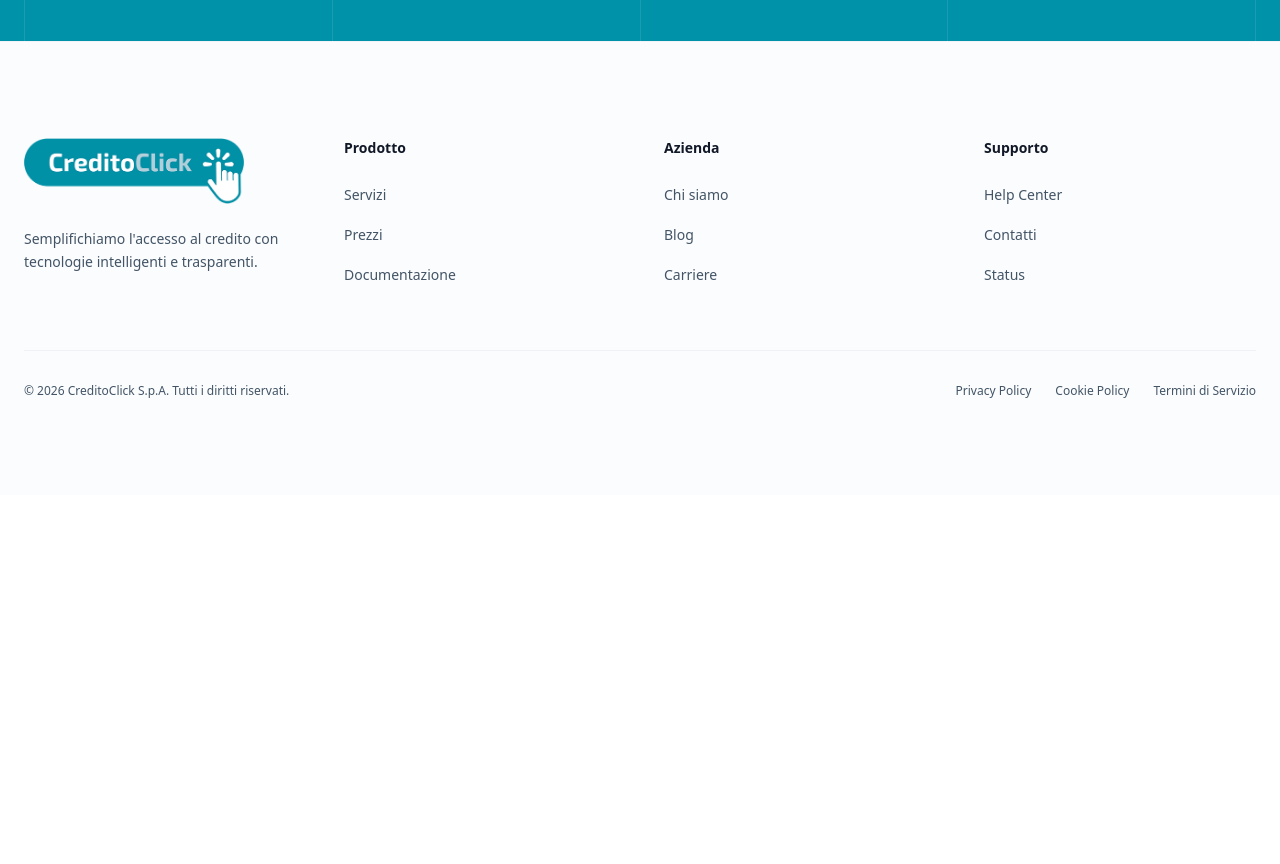
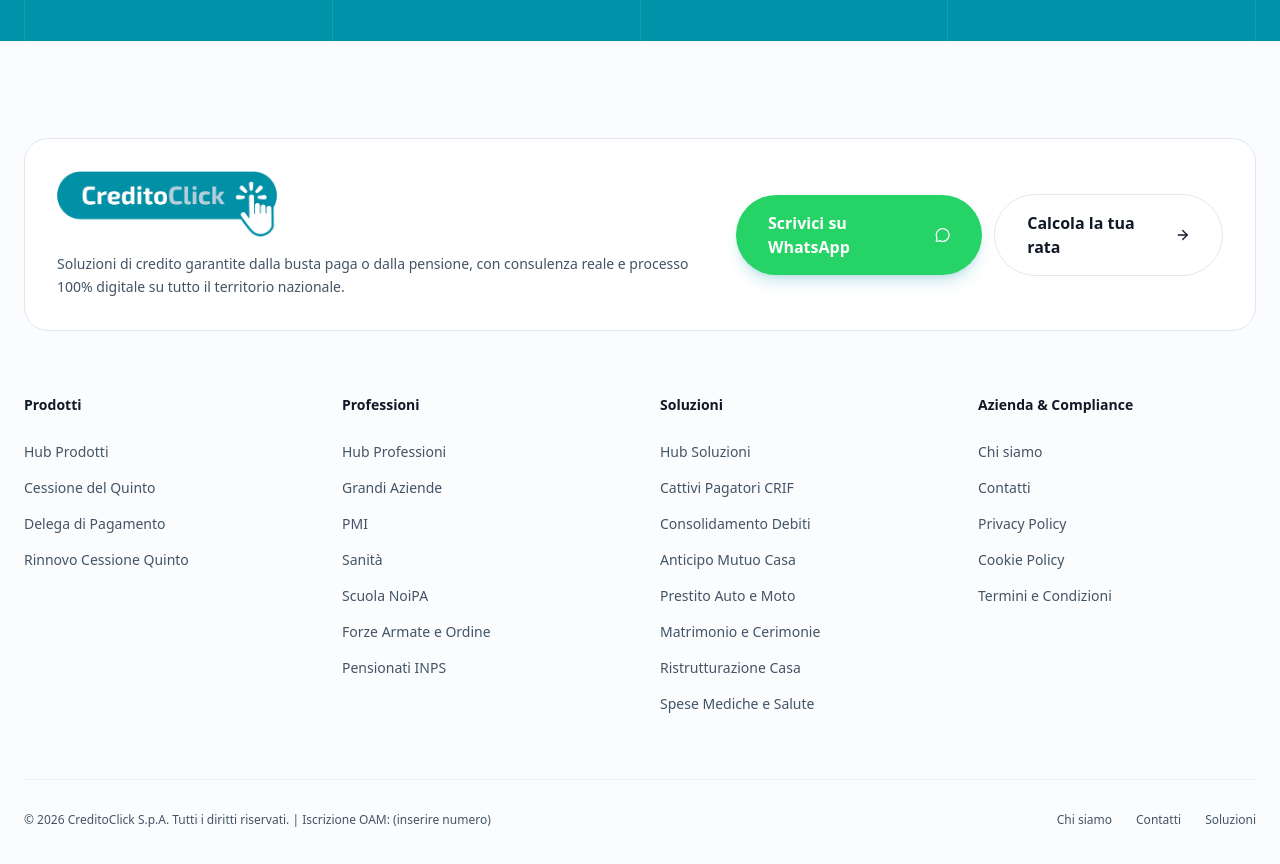
Before and after one commit to maddl-team/creditoclick, a Next.js app: page / in a window 1280 px wide. Shown: the part 9880-10744 px from the top of the page. Before the commit the page ends 10375 px from the top, so only its background shows below. Built offline with nearby package versions, Linux system fonts and the light colour scheme; no server answers.

Commit message:
add footer

```diff
--- a/src/components/ui/Footer.tsx
+++ b/src/components/ui/Footer.tsx
@@ -1,41 +1,68 @@
+"use client";
+
 import * as React from "react";
 import Link from "next/link";
 import Image from "next/image";
+import { ArrowRight, MessageCircle } from "lucide-react";
+import { Button } from "./Button";
 
 const FOOTER_LINKS = [
     {
-        title: "Prodotto",
+        title: "Prodotti",
         links: [
-            { label: "Servizi", href: "/prodotti/cessione-del-quinto" },
-            { label: "Prezzi", href: "#" },
-            { label: "Documentazione", href: "#" },
+            { label: "Hub Prodotti", href: "/prodotti" },
+            { label: "Cessione del Quinto", href: "/prodotti/cessione-del-quinto" },
+            { label: "Delega di Pagamento", href: "/prodotti/delega-di-pagamento" },
+            { label: "Rinnovo Cessione Quinto", href: "/prodotti/rinnovo-cessione-quinto" },
         ],
     },
     {
-        title: "Azienda",
+        title: "Professioni",
         links: [
-            { label: "Chi siamo", href: "#" },
-            { label: "Blog", href: "#" },
-            { label: "Carriere", href: "#" },
+            { label: "Hub Professioni", href: "/professioni" },
+            { label: "Grandi Aziende", href: "/professioni/dipendenti-privati-grandi-aziende" },
+            { label: "PMI", href: "/professioni/dipendenti-piccole-imprese-pmi" },
+            { label: "Sanità", href: "/professioni/sanita-infermieri-medici" },
+            { label: "Scuola NoiPA", href: "/professioni/insegnanti-scuola-noipa" },
+            { label: "Forze Armate e Ordine", href: "/professioni/forze-armate-ordine" },
+            { label: "Pensionati INPS", href: "/professioni/pensionati-inps" },
         ],
     },
     {
-        title: "Supporto",
+        title: "Soluzioni",
         links: [
-            { label: "Help Center", href: "#" },
+            { label: "Hub Soluzioni", href: "/soluzioni" },
+            { label: "Cattivi Pagatori CRIF", href: "/soluzioni/cattivi-pagatori-segnalati-crif" },
+            { label: "Consolidamento Debiti", href: "/soluzioni/consolidamento-debiti" },
+            { label: "Anticipo Mutuo Casa", href: "/soluzioni/prestito-anticipo-mutuo-casa" },
+            { label: "Prestito Auto e Moto", href: "/soluzioni/prestito-acquisto-auto-moto" },
+            { label: "Matrimonio e Cerimonie", href: "/soluzioni/prestito-matrimonio-cerimonie" },
+            { label: "Ristrutturazione Casa", href: "/soluzioni/prestito-ristrutturazione-casa" },
+            { label: "Spese Mediche e Salute", href: "/soluzioni/prestito-spese-mediche-salute" },
+        ],
+    },
+    {
+        title: "Azienda & Compliance",
+        links: [
+            { label: "Chi siamo", href: "/chi-siamo" },
             { label: "Contatti", href: "/contatti" },
-            { label: "Status", href: "#" },
+            { label: "Privacy Policy", href: "/contatti" },
+            { label: "Cookie Policy", href: "/contatti" },
+            { label: "Termini e Condizioni", href: "/contatti" },
         ],
     },
 ];
 
 export function Footer() {
+    const whatsappUrl =
+        "https://wa.me/?text=Ciao%2C%20vorrei%20ricevere%20una%20consulenza%20gratuita%20sulle%20soluzioni%20CreditoClick.";
+
     return (
         <footer className="border-t border-slate-100 bg-slate-50/50 py-16 md:py-24">
             <div className="container mx-auto px-6 max-w-7xl">
-                <div className="grid grid-cols-2 md:grid-cols-4 gap-12 mb-16">
-                    <div className="col-span-2 md:col-span-1">
-                        <Link href="/" className="inline-flex items-center mb-6" aria-label="CreditoClick homepage">
+                <div className="mb-14 md:mb-16 rounded-3xl border border-slate-200 bg-white p-6 md:p-8 flex flex-col lg:flex-row lg:items-center lg:justify-between gap-6">
+                    <div>
+                        <Link href="/" className="inline-flex items-center mb-4" aria-label="CreditoClick homepage">
                             <Image
                                 src="/images/creditoclick_logo.png"
                                 alt="CreditoClick"
@@ -44,14 +71,26 @@ export function Footer() {
                                 className="h-auto w-[190px] md:w-[220px]"
                             />
                         </Link>
-                        <p className="text-sm text-text-secondary leading-relaxed max-w-xs">
-                            Semplifichiamo l&apos;accesso al credito con tecnologie intelligenti e trasparenti.
+                        <p className="text-sm text-text-secondary leading-relaxed max-w-2xl">
+                            Soluzioni di credito garantite dalla busta paga o dalla pensione, con consulenza reale e processo
+                            100% digitale su tutto il territorio nazionale.
                         </p>
                     </div>
+                    <div className="flex flex-col sm:flex-row items-start sm:items-center gap-3">
+                        <Button className="bg-whatsapp hover:bg-whatsapp-hover border-none text-white" icon={MessageCircle} href={whatsappUrl}>
+                            Scrivici su WhatsApp
+                        </Button>
+                        <Button variant="secondary" icon={ArrowRight} href="/strumenti/calcolo-rata-cessione-quinto">
+                            Calcola la tua rata
+                        </Button>
+                    </div>
+                </div>
+
+                <div className="grid grid-cols-1 sm:grid-cols-2 lg:grid-cols-4 gap-10 mb-16">
                     {FOOTER_LINKS.map((section) => (
                         <div key={section.title}>
                             <h4 className="text-sm font-semibold text-text-primary mb-6">{section.title}</h4>
-                            <ul className="space-y-4">
+                            <ul className="space-y-3">
                                 {section.links.map((link) => (
                                     <li key={link.label}>
                                         <Link
@@ -67,11 +106,11 @@ export function Footer() {
                     ))}
                 </div>
                 <div className="flex flex-col md:flex-row items-center justify-between pt-8 border-t border-slate-200/50 text-xs text-text-secondary gap-4">
-                    <p>© 2026 CreditoClick S.p.A. Tutti i diritti riservati.</p>
+                    <p>© 2026 CreditoClick S.p.A. Tutti i diritti riservati. | Iscrizione OAM: (inserire numero)</p>
                     <div className="flex items-center gap-6">
-                        <Link href="#" className="hover:text-brand-indigo transition-colors">Privacy Policy</Link>
-                        <Link href="#" className="hover:text-brand-indigo transition-colors">Cookie Policy</Link>
-                        <Link href="#" className="hover:text-brand-indigo transition-colors">Termini di Servizio</Link>
+                        <Link href="/chi-siamo" className="hover:text-brand-indigo transition-colors">Chi siamo</Link>
+                        <Link href="/contatti" className="hover:text-brand-indigo transition-colors">Contatti</Link>
+                        <Link href="/soluzioni" className="hover:text-brand-indigo transition-colors">Soluzioni</Link>
                     </div>
                 </div>
             </div>
```
